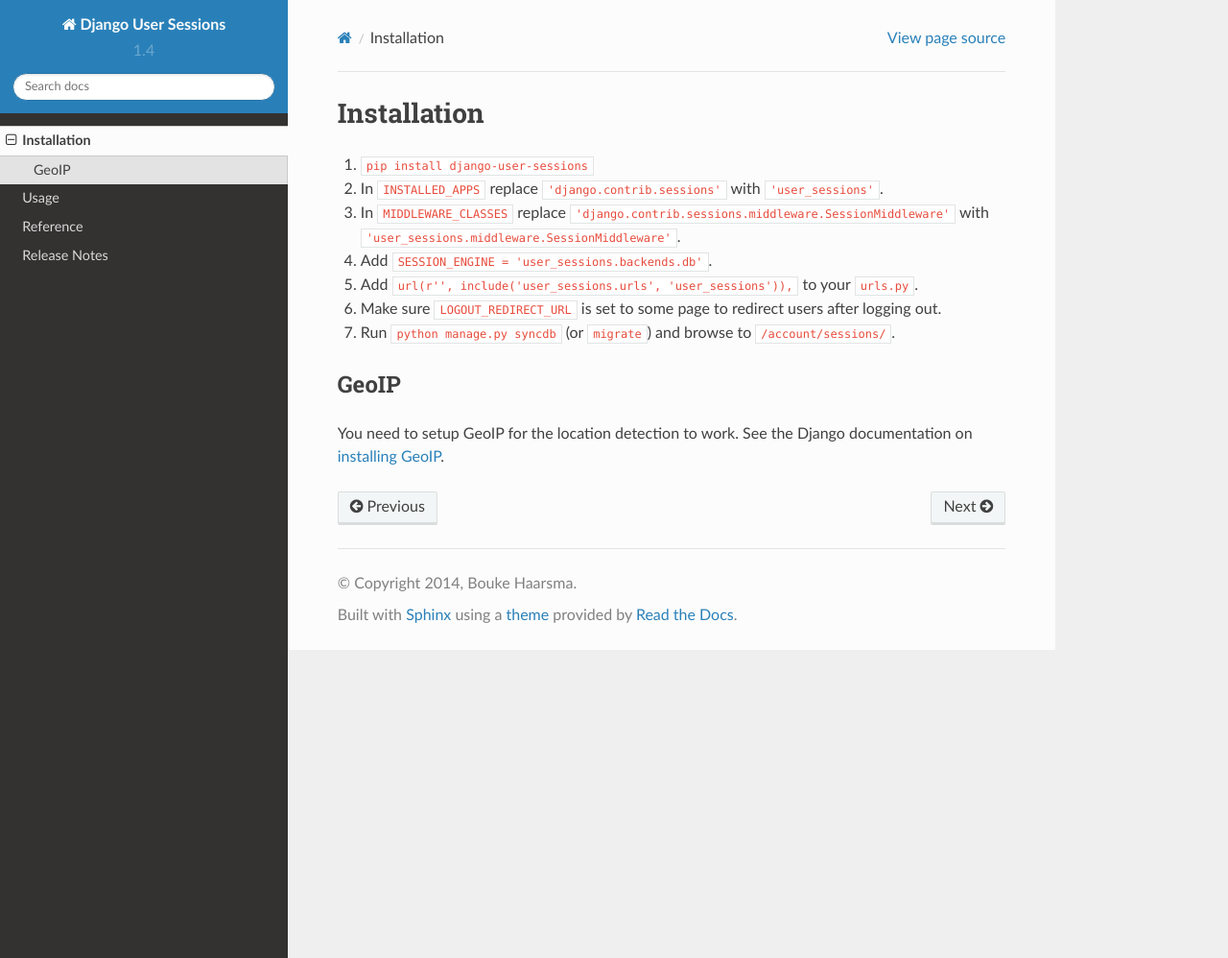
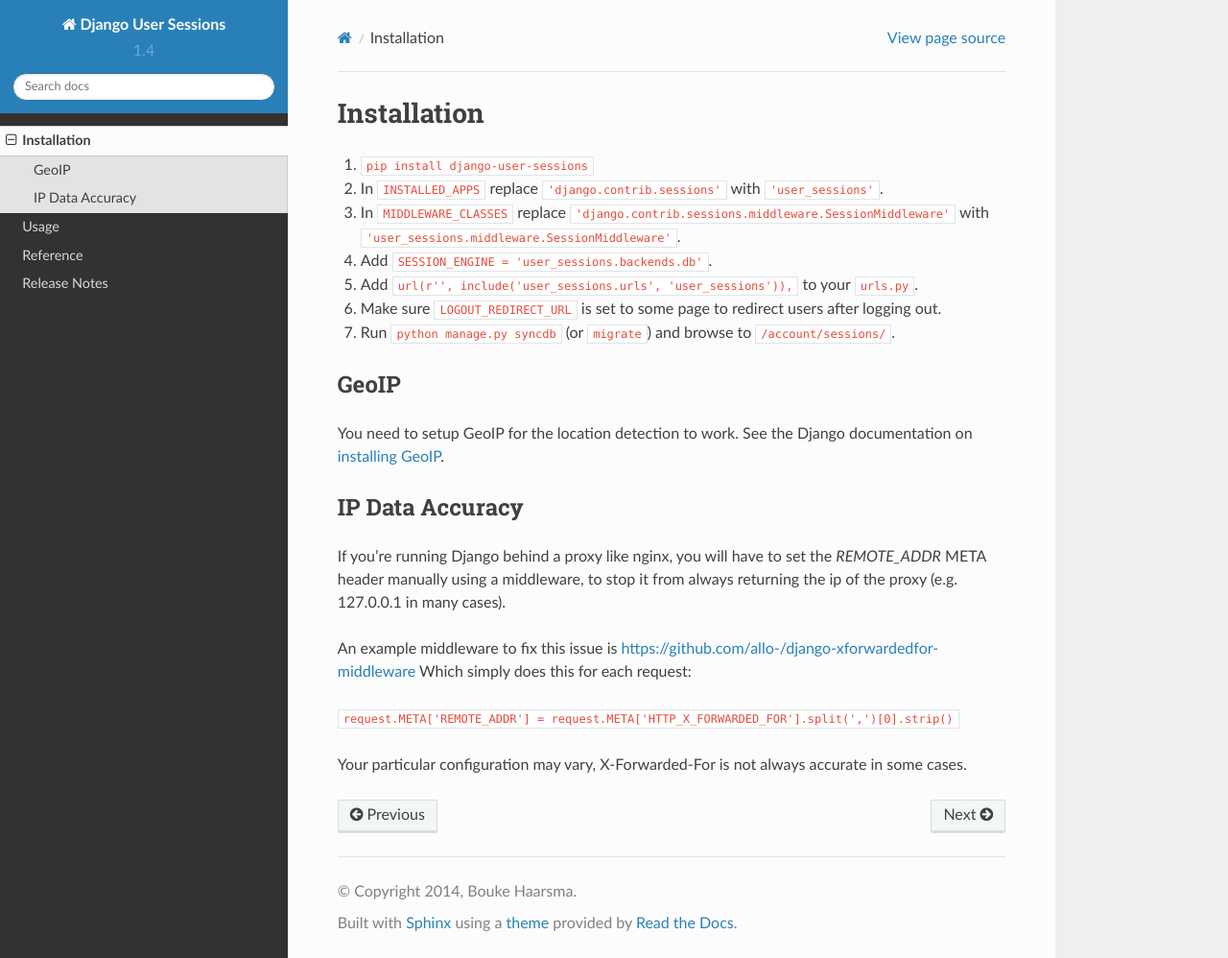
Before and after one commit to jazzband/django-user-sessions, a Sphinx documentation site: the page built from docs/installation.rst, in a window 1280 px wide and 998 px high. Shown: the whole window at 96% size. Built offline with Sphinx 7.4.7 and the Read the Docs theme 2.0.0, drawn with Linux system fonts in a browser that asks for light colours.

Commit message:
Update docs to hint about setting IP issues behind proxy

```diff
--- a/docs/installation.rst
+++ b/docs/installation.rst
@@ -21,3 +21,16 @@
 
 .. _installing GeoIP:
    https://docs.djangoproject.com/en/1.6/ref/contrib/gis/geoip/
+
+IP Data Accuracy
+----------------
+If you're running Django behind a proxy like nginx, you will have to set
+the `REMOTE_ADDR` META header manually using a middleware, to stop it from
+always returning the ip of the proxy (e.g. 127.0.0.1 in many cases).
+
+An example middleware to fix this issue is https://github.com/allo-/django-xforwardedfor-middleware
+Which simply does this for each request:
+
+``request.META['REMOTE_ADDR'] = request.META['HTTP_X_FORWARDED_FOR'].split(',')[0].strip()``
+
+Your particular configuration may vary, X-Forwarded-For is not always accurate in some cases.
```
